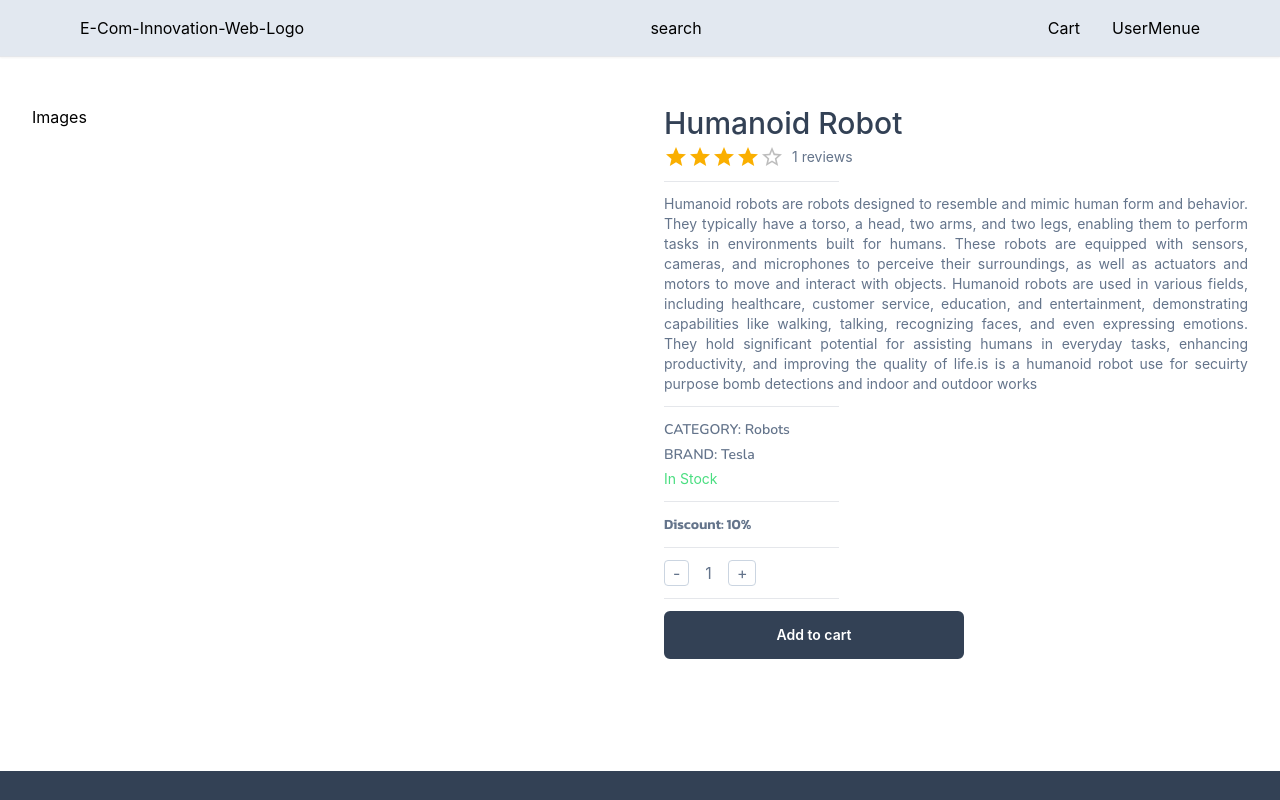
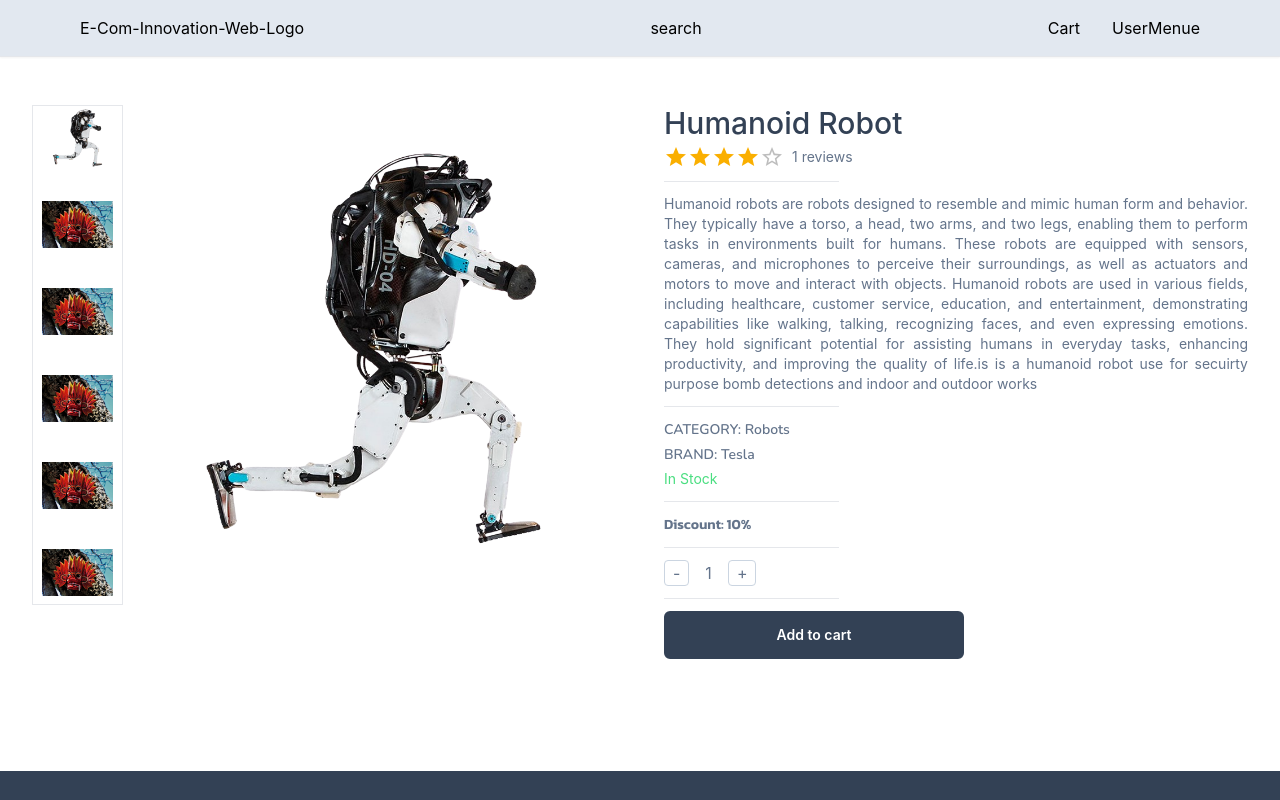
Before and after one commit to bhathiknk/ino_store_web, a React (Create React App) app in the folder client/: page /product/1 in a window 1280 px wide. Shown: the top 800 px of the page. Built offline with nearby package versions, Linux system fonts and the light colour scheme.

Commit message:
fixed prodctdeatils page image loading from temp dataset

```diff
--- a/client/src/pages/Client/Components/Pages/ClientProducts.jsx
+++ b/client/src/pages/Client/Components/Pages/ClientProducts.jsx
@@ -18,8 +18,29 @@ export const products = [
         {
           color: "Gray",
           colorCode: "#808080",
-          image: "/Assets/robot.png",
+          image: "/Assets/BTS.jpg",
         },
+        {
+          color: "Gray",
+          colorCode: "#808080",
+          image: "/Assets/BTS.jpg",
+        },
+        {
+          color: "Gray",
+          colorCode: "#808080",
+          image: "/Assets/BTS.jpg",
+        },
+        {
+          color: "Gray",
+          colorCode: "#808080",
+          image: "/Assets/BTS.jpg",
+        },
+        {
+          color: "Gray",
+          colorCode: "#808080",
+          image: "/Assets/BTS.jpg",
+        },
+
       ],
       reviews: [
         {
@@ -53,6 +74,11 @@ export const products = [
           color: "Black",
           colorCode: "#000000",
           image: "/Assets/nvsunglass.png",
+        },
+        {
+          color: "Black",
+          colorCode: "#000000",
+          image: "/Assets/SWE-1.jpg",
         },
       ],
       reviews: [
--- a/client/src/pages/Client/Components/Pages/ProductDetails/ProductDetails.jsx
+++ b/client/src/pages/Client/Components/Pages/ProductDetails/ProductDetails.jsx
@@ -1,4 +1,4 @@
-import React, { useState } from 'react';
+import React, { useState, useEffect } from 'react';
 import { useParams } from 'react-router-dom';
 import { products } from '../ClientProducts';
 import { Rating } from '@mui/material';
@@ -6,10 +6,14 @@ import ClientNabBar from '../../Nav/ClientNabBar';
 import ClientFooter from '../../Footer/ClientFooter';
 import AddToCartButton from './AddToCartButton';
 import SetQuantity from './SetQuantity';
+import ProductImage from './ProductImage';
 
 const ProductDetails = () => {
   // Manage quantity state
   const [quantity, setQuantity] = useState(1);
+
+  // Manage selected image state
+  const [selectedImage, setSelectedImage] = useState('');
 
   // Calculate average rating from reviews
   const calculateAverageRating = (reviews) => {
@@ -24,6 +28,12 @@ const ProductDetails = () => {
 
   const { id } = useParams(); // Extract ID from URL
   const product = products.find((p) => p.id === id);
+
+  useEffect(() => {
+    if (product && product.images.length > 0) {
+      setSelectedImage(product.images[0].image);
+    }
+  }, [product]);
 
   if (!product) {
     return <div>Product not found</div>;
@@ -40,6 +50,10 @@ const ProductDetails = () => {
     setQuantity((prevQuantity) => (prevQuantity > 1 ? prevQuantity - 1 : 1));
   };
 
+  const handleImageSelect = (image) => {
+    setSelectedImage(image);
+  };
+
   return (
     <div>
       <div className="flex flex-col min-h-screen">
@@ -47,7 +61,12 @@ const ProductDetails = () => {
         <main className="flex-grow py-6 md:py-8 lg:py-12">
           <div className="container mx-auto px-4 md:px-6 lg:px-8">
             <div className="grid grid-cols-1 md:grid-cols-2 gap-12">
-              <div>Images</div>
+              {/* Image show */}
+              <ProductImage
+                product={product}
+                selectedImage={selectedImage}
+                handleImageSelect={handleImageSelect}
+              />
               <div className="flex flex-col gap-1 text-slate-500 text-sm">
                 <h2 className="text-3xl font-medium text-slate-700">
                   {product.name}
--- a/client/src/pages/Client/Components/Pages/ProductDetails/ProductImage.jsx
+++ b/client/src/pages/Client/Components/Pages/ProductDetails/ProductImage.jsx
@@ -0,0 +1,51 @@
+import React from "react";
+import PropTypes from "prop-types";
+
+const ProductImage = ({ product, selectedImage, handleImageSelect }) => {
+  return (
+    <div className="grid grid-cols-6 gap-2 h-full max-h-[500px] min-h-[300px] sm:min-h-[400px]">
+      {/* Image list */}
+      <div className="flex flex-col items-center justify-center gap-4 cursor-pointer border h-full max-h-[500px] min-h-[300px] sm:min-h-[400px]">
+        {product.images.map((imageObj, index) => (
+          <div
+            key={index}
+            onClick={() => handleImageSelect(imageObj.image)}
+            className="relative w-4/5 aspect-square rounded border-blue-700"
+          >
+            <img
+              src={imageObj.image}
+              alt={`Product image ${index}`}
+              className="object-contain w-full h-full"
+            />
+          </div>
+        ))}
+      </div>
+      {/* Large selected image */}
+      <div className="col-span-5 relative aspect-square">
+        {selectedImage && (
+          <img
+            src={selectedImage}
+            alt="Selected Product"
+            className="object-contain w-full h-full max-h-[500px] min-h-[300px] sm:min-h-[400px]"
+          />
+        )}
+      </div>
+    </div>
+  );
+};
+
+ProductImage.propTypes = {
+  product: PropTypes.shape({
+    images: PropTypes.arrayOf(
+      PropTypes.shape({
+        color: PropTypes.string.isRequired,
+        colorCode: PropTypes.string.isRequired,
+        image: PropTypes.string.isRequired,
+      }).isRequired
+    ).isRequired,
+  }).isRequired,
+  selectedImage: PropTypes.string,
+  handleImageSelect: PropTypes.func.isRequired,
+};
+
+export default ProductImage;
```
Also changed, not shown: client/src/pages/Client/Components/Pages/ProductDetails/ProductImages.jsx (deleted).
